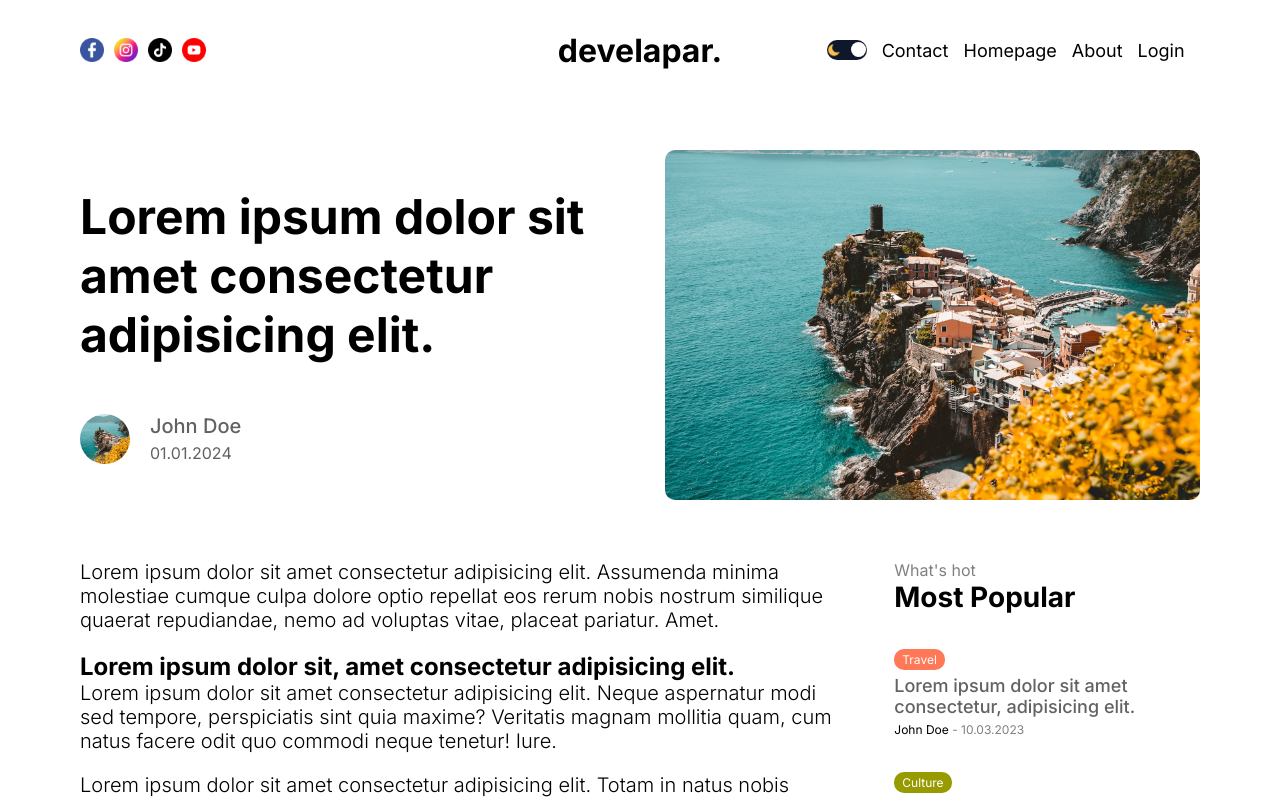
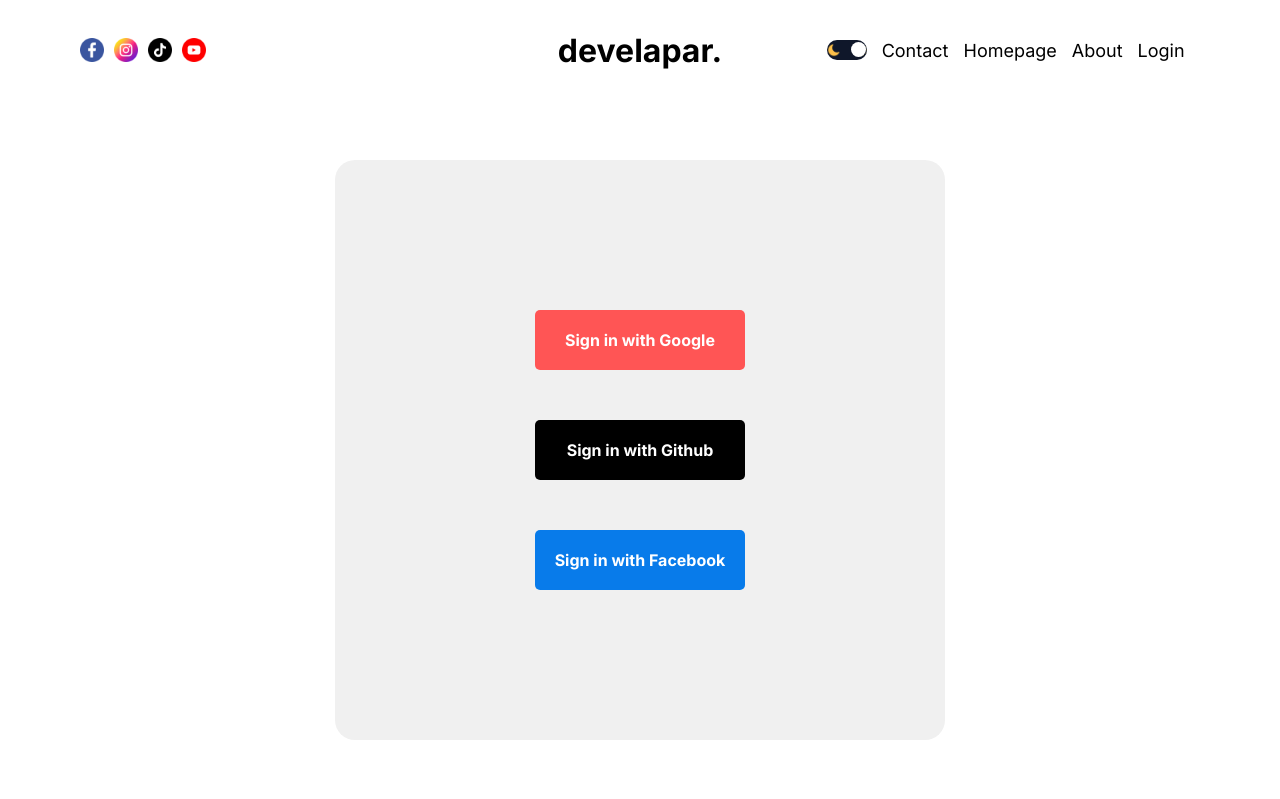
Before and after one commit to develaparX/blogApp-MERN, a Next.js app: page /login in a window 1280 px wide. Shown: the top 799 px of the page. Built offline with nearby package versions, Linux system fonts and the light colour scheme.

Commit message:
add : login page

```diff
--- /dev/null
+++ b/src/app/login/loginPage.module.css
@@ -0,0 +1,56 @@
+.container{
+display: flex;
+align-items: center;
+justify-content: center;
+margin-top: 60px;
+}
+
+.wrapper{
+    background-color: var(--softBg);
+    padding: 150px 200px;
+    display: flex;
+    flex-direction: column;
+    gap: 50px;
+    border-radius: 20px;
+}
+
+.socialButton{
+    padding: 20px;
+    border-radius: 5px;
+    border:none;
+    color: white;
+    font-weight: bold;
+    cursor: pointer;
+    display: flex;
+    align-items: center;
+    justify-content: center;
+}
+
+.socialButton:first-child{
+    background-color: #ff5555;
+}
+
+.socialButton:nth-child(2){
+    background-color: black;
+}
+
+.socialButton:nth-child(3){
+    background-color: #087BEA;
+}
+
+@media screen and(max-width:768px){
+    .wrapper{
+        padding: 50px 100px;
+    }
+}
+
+@media screen and(max-width:640pxpx){
+    .wrapper{
+        padding: 30px;
+    }
+
+    .socialButton{
+        font-weight: 400;
+        font-size: 14px;
+    }
+}
--- /dev/null
+++ b/src/app/login/page.jsx
@@ -0,0 +1,15 @@
+import styles from './loginPage.module.css'
+
+const LoginPage = () => {
+  return (
+    <div className={styles.container}>
+      <div className={styles.wrapper}>
+        <div className={styles.socialButton}>Sign in with Google</div>
+        <div className={styles.socialButton}>Sign in with Github</div>
+        <div className={styles.socialButton}>Sign in with Facebook</div>
+      </div>
+    </div>
+  )
+}
+
+export default LoginPage
```
